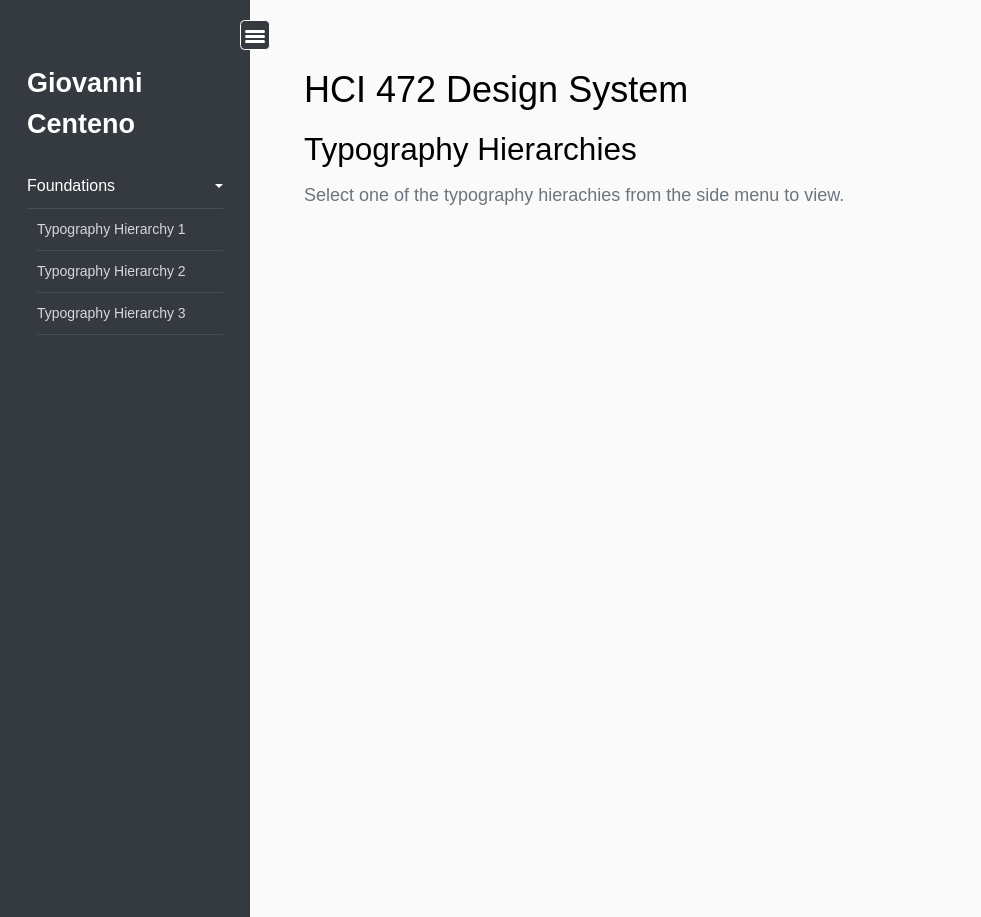
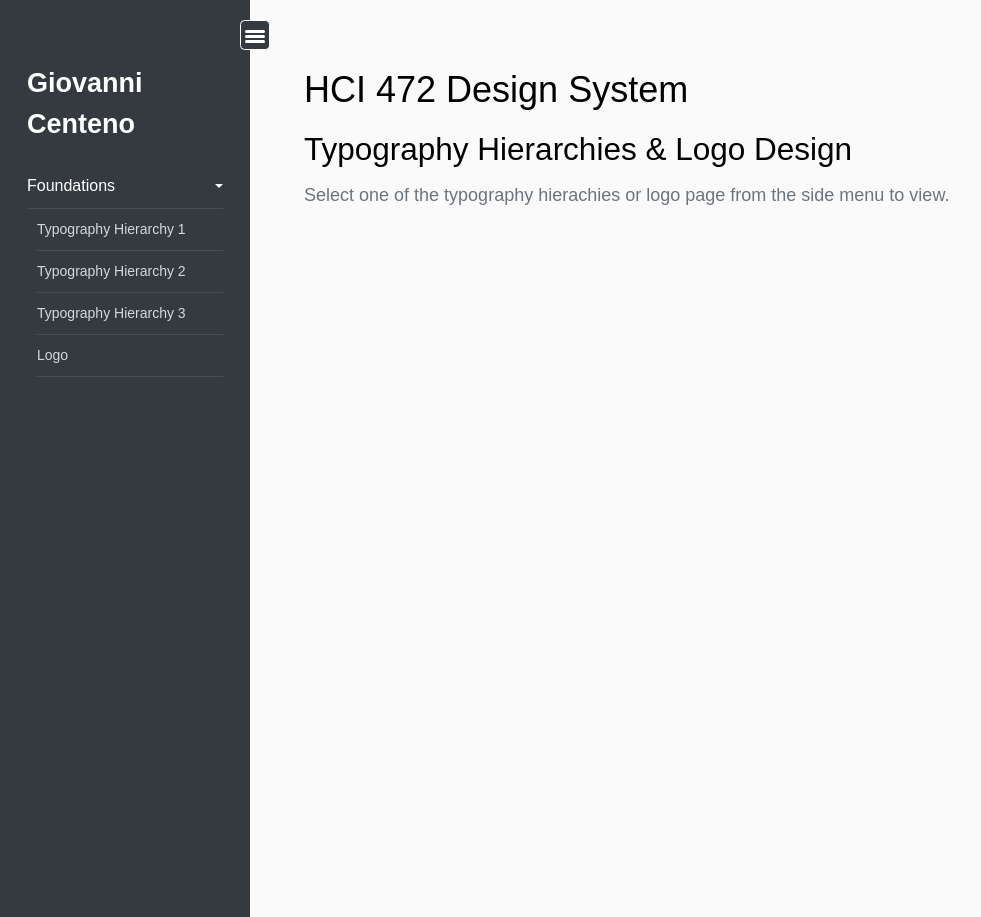
Before and after one commit to gcenteno1/HCI472_Logo, a plain HTML site: page index.html in a window 1280 px wide. Shown: the whole page, without its empty margins (0-981 px from the left). Drawn offline with Linux system fonts and the light colour scheme.

Commit message:
add new index

```diff
--- a/index.html
+++ b/index.html
@@ -8,7 +8,7 @@
     <!-- This is where you put your google font in if applicable -->
 <!--     <link href="https://fonts.googleapis.com/css?family=Poppins:300,400,500,600,700,800,900" rel="stylesheet"> -->
 
-
+	<link rel="icon" href="img/FavIcn.png">
 	<link rel="stylesheet" href="css/bootstrap.min.css">
 	<link rel="stylesheet" href="css/style.css">
   </head>
@@ -44,6 +44,9 @@
 								<li>
                     <a href="foundation/type3.html">Typography Hierarchy 3</a>
                 </li>
+								<li>
+                    <a href="foundation/logo.html">Logo</a>
+                </li>
 	            </ul>
 	          </li>
 
@@ -57,8 +60,8 @@
             <div id="content">
 
               <h2>HCI 472 Design System</h2>
-							<h3>Typography Hierarchies</h3>
-              <p>Select one of the typography hierachies from the side menu to view.</p>
+							<h3>Typography Hierarchies &amp; Logo Design</h3>
+              <p>Select one of the typography hierachies or logo page from the side menu to view.</p>
 
         </div>      <!-- Content  -->
       </div><!-- Row  -->
```
